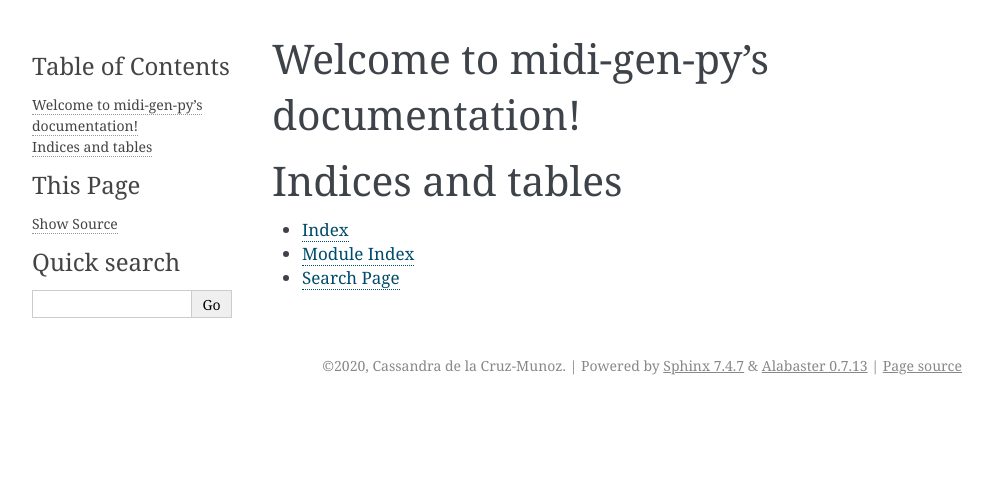
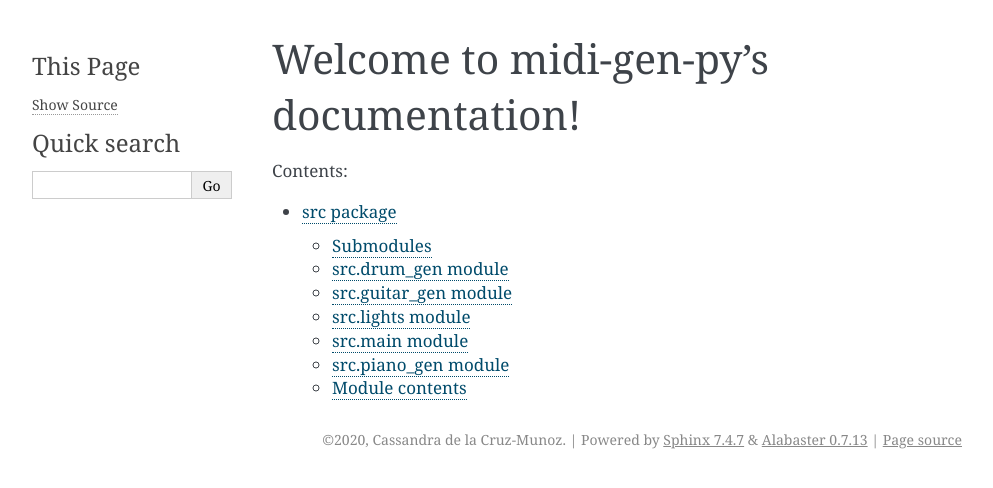
Before and after one commit to cass-dlcm/midi-gen-py, a Sphinx documentation site: the page built from source/index.rst, in a window 1280 px wide. Shown: the top 488 px of the page, without its empty margins (148-1141 px from the left). Built offline with Sphinx 7.4.7, drawn with Linux system fonts in a browser that asks for light colours.

```diff
--- a/source/conf.py
+++ b/source/conf.py
@@ -49,3 +49,5 @@
 # relative to this directory. They are copied after the builtin static files,
 # so a file named "default.css" will overwrite the builtin "default.css".
 html_static_path = ['_static']
+
+latex_engine = 'xelatex'
--- a/source/index.rst
+++ b/source/index.rst
@@ -5,11 +5,4 @@
    :maxdepth: 2
    :caption: Contents:
 
-
-
-Indices and tables
-==================
-
-* :ref:`genindex`
-* :ref:`modindex`
-* :ref:`search`
+   src
```
Also changed, not shown: 1 other file.
